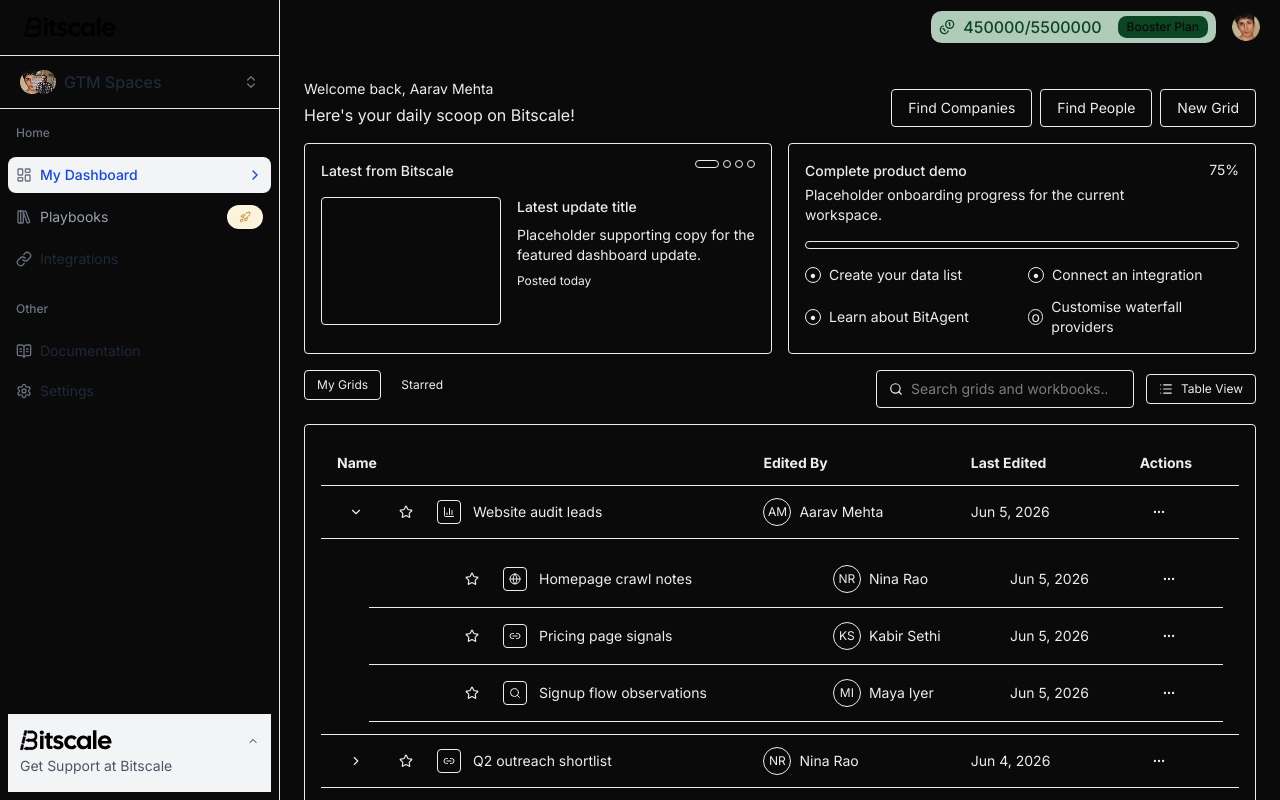
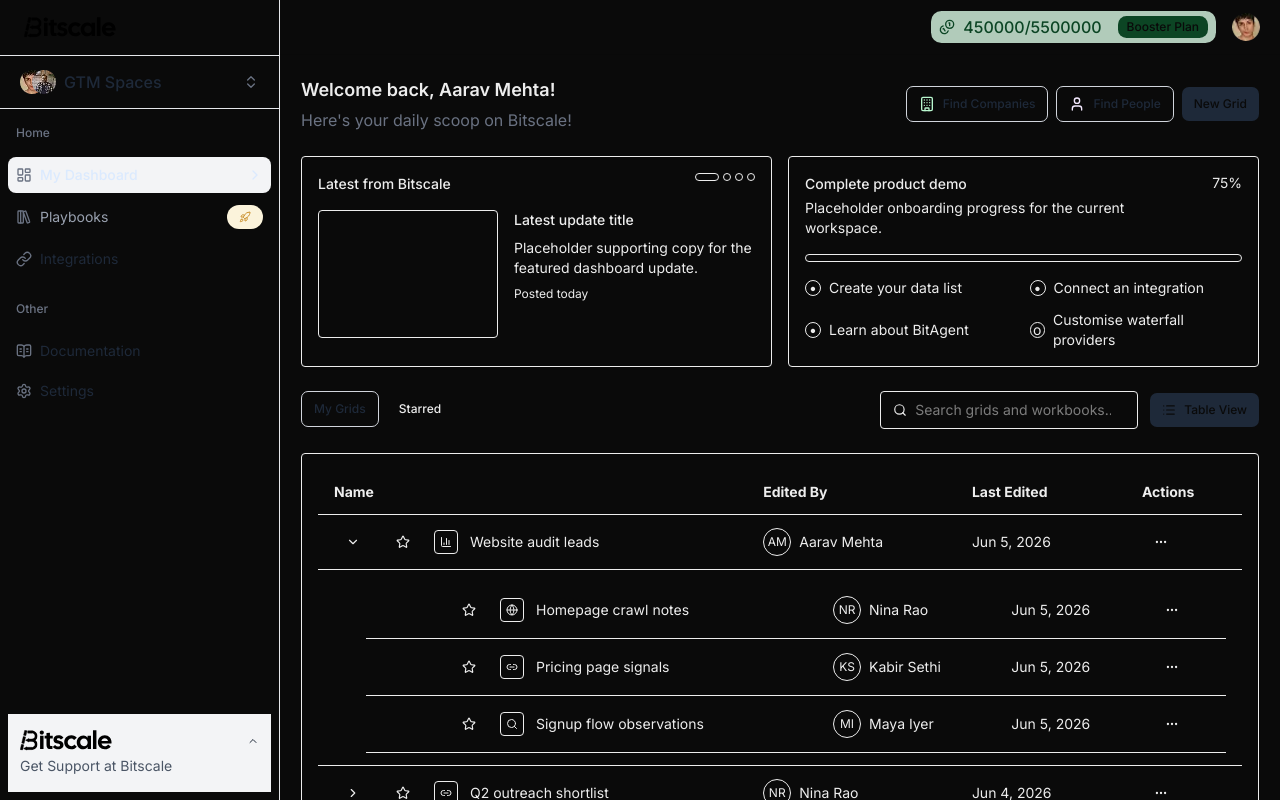
Before and after one commit to Naseeb7/saas-dashboard, a Next.js app: page / in a window 1280 px wide. Shown: the top 800 px of the page. Built offline with nearby package versions, Linux system fonts and the light colour scheme.

Commit message:
refactor: update dashboard controls and button styling

```diff
--- a/app/globals.css
+++ b/app/globals.css
@@ -5,13 +5,16 @@
   --foreground: #171717;
   --gray-100: #f3f4f6;
   --gray-200: #e4e5e6;
+  --gray-300: #e5e7eb;
   --gray-400: #9ca3af;
   --gray-500: #6b7280;
   --gray-600: #4b5563;
   --gray-800: #1f2a37;
-  --blue-700: #1a56db;
+  --blue-100: #1a56db;
   --green-100: #edf3ec;
-  --green-800: #438361;
+  --green-200: #438361;
+  --purple-100: #8f65af;
+  --black-100: #1a202c;
   --light-yellow: #fbf3db;
   --dark-yellow: #cb912e;
   --text-base: 14px;
--- a/app/page.tsx
+++ b/app/page.tsx
@@ -3,7 +3,11 @@
 import { useState } from "react";
 
 import { DataGrid } from "@/components/dashboard/data-grid";
-import { GridToolbar, type GridTab, type GridViewMode } from "@/components/dashboard/grid-toolbar";
+import {
+  GridToolbar,
+  type GridTab,
+  type GridViewMode,
+} from "@/components/dashboard/grid-toolbar";
 import { LatestUpdateCard } from "@/components/dashboard/latest-update-card";
 import { ProgressCard } from "@/components/dashboard/progress-card";
 import { AppShell } from "@/components/layout/app-shell";
@@ -12,6 +16,7 @@
 import { gridItems } from "@/data/grid-items";
 import { currentUser } from "@/data/users";
 import type { GridItem } from "@/types/grid";
+import { Building, User } from "lucide-react";
 
 export default function Home() {
   const [isFindPeopleOpen, setIsFindPeopleOpen] = useState(false);
@@ -21,7 +26,9 @@
   const [favoriteMap, setFavoriteMap] = useState<Record<string, boolean>>(() =>
     createFavoriteMap(gridItems),
   );
-  const [expandedRowId, setExpandedRowId] = useState<string | null>(gridItems[0]?.id ?? null);
+  const [expandedRowId, setExpandedRowId] = useState<string | null>(
+    gridItems[0]?.id ?? null,
+  );
 
   const visibleRows = gridItems.filter((row) => {
     if (activeTab === "starred" && !favoriteMap[row.id]) {
@@ -43,25 +50,34 @@
   return (
     <>
       <AppShell>
-        <section aria-label="Dashboard content" className="space-y-4 p-4 lg:p-6">
-          <header className="flex flex-col gap-4 lg:flex-row lg:items-end lg:justify-between">
-            <div className="space-y-1">
-              <p className="text-sm">Welcome back, {currentUser.name}</p>
-              <p>Here&apos;s your daily scoop on Bitscale!</p>
+        <section
+          aria-label="Dashboard content"
+          className="flex flex-col gap-6 p-5.25"
+        >
+          <header className="flex justify-between">
+            <div className="flex flex-col gap-1">
+              <p className="text-lg font-semibold text-black-100">
+                Welcome back, {currentUser.name}!
+              </p>
+              <p className="text-gray-500">
+                Here&apos;s your daily scoop on Bitscale!
+              </p>
             </div>
-            <div className="flex flex-wrap gap-2">
-              <Button type="button" variant="secondary" size="md">
+            <div className="flex flex-wrap gap-2 items-center">
+              <Button
+                type="button"
+                leftIcon={<Building size={16} className="text-green-200" />}
+              >
                 Find Companies
               </Button>
               <Button
                 type="button"
-                variant="secondary"
-                size="md"
+                leftIcon={<User size={16} className="text-purple-100" />}
                 onClick={() => setIsFindPeopleOpen(true)}
               >
                 Find People
               </Button>
-              <Button type="button" variant="primary" size="md">
+              <Button type="button" variant="secondary">
                 New Grid
               </Button>
             </div>
@@ -97,7 +113,10 @@
           />
         </section>
       </AppShell>
-      <FindPeopleModal open={isFindPeopleOpen} onOpenChange={setIsFindPeopleOpen} />
+      <FindPeopleModal
+        open={isFindPeopleOpen}
+        onOpenChange={setIsFindPeopleOpen}
+      />
     </>
   );
 }
--- a/components/layout/sidebar.tsx
+++ b/components/layout/sidebar.tsx
@@ -251,7 +251,7 @@
       className={cn(
         "flex items-center gap-2 rounded-lg p-2 text-sm w-full justify-between",
         disabled && "text-gray-400",
-        active ? "font-medium text-blue-700 bg-gray-100" : "font-normal",
+        active ? "font-medium text-blue-100 bg-gray-100" : "font-normal",
         collapsed && "justify-center px-2",
       )}
     >
--- a/components/shared/button.tsx
+++ b/components/shared/button.tsx
@@ -6,32 +6,24 @@
 import { cn } from "@/lib/utils";
 
 export type ButtonVariant = "primary" | "secondary" | "ghost";
-export type ButtonSize = "sm" | "md" | "lg";
 
 export interface ButtonProps extends ButtonHTMLAttributes<HTMLButtonElement> {
   variant?: ButtonVariant;
-  size?: ButtonSize;
   leftIcon?: ReactNode;
   rightIcon?: ReactNode;
   loading?: boolean;
 }
 
 const variantClasses: Record<ButtonVariant, string> = {
-  primary: "border",
-  secondary: "border",
+  primary: "border border-gray-300 bg-transparent text-gray-800",
+  secondary: "bg-gray-800 text-background",
   ghost: "border-transparent",
 };
 
-const sizeClasses: Record<ButtonSize, string> = {
-  sm: "px-3 py-1.5 text-xs",
-  md: "px-4 py-2 text-sm",
-  lg: "px-5 py-3 text-sm",
-};
-
-export const Button = forwardRef<HTMLButtonElement, ButtonProps>(function Button(
+export const Button = forwardRef<HTMLButtonElement, ButtonProps>(
+  function Button(
     {
       variant = "primary",
-    size = "md",
       leftIcon,
       rightIcon,
       loading = false,
@@ -52,9 +44,8 @@
         disabled={isDisabled}
         aria-busy={loading || undefined}
         className={cn(
-        "inline-flex items-center justify-center gap-2 rounded",
+          "flex items-center justify-center gap-2 rounded-[7px] px-3 py-2 text-xs font-medium leading-normal",
           variantClasses[variant],
-        sizeClasses[size],
           isDisabled && "opacity-50",
           className,
         )}
@@ -65,4 +56,5 @@
         {rightIcon}
       </button>
     );
-});
+  },
+);
```
Lines whose indentation alone changed are shown as unchanged.
